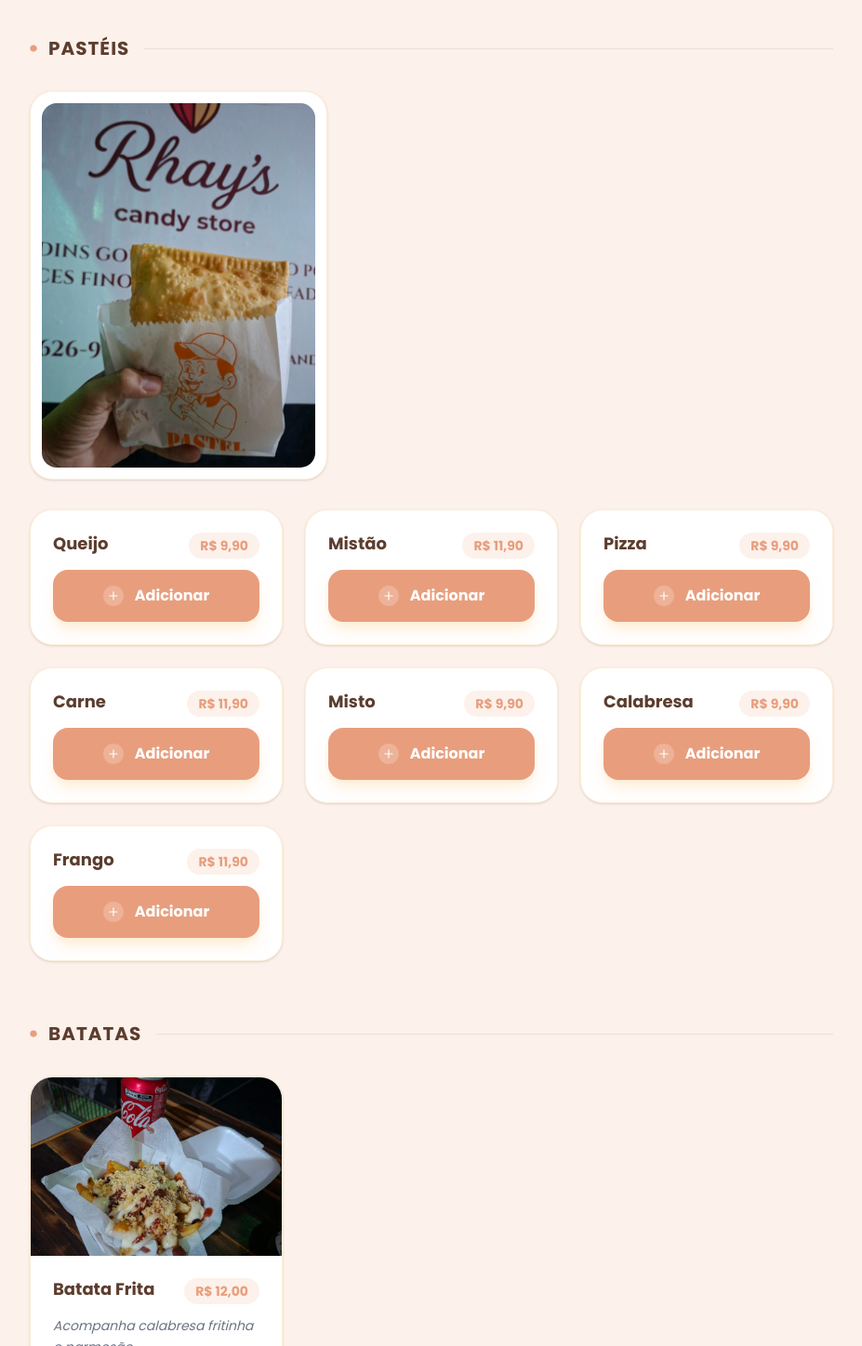
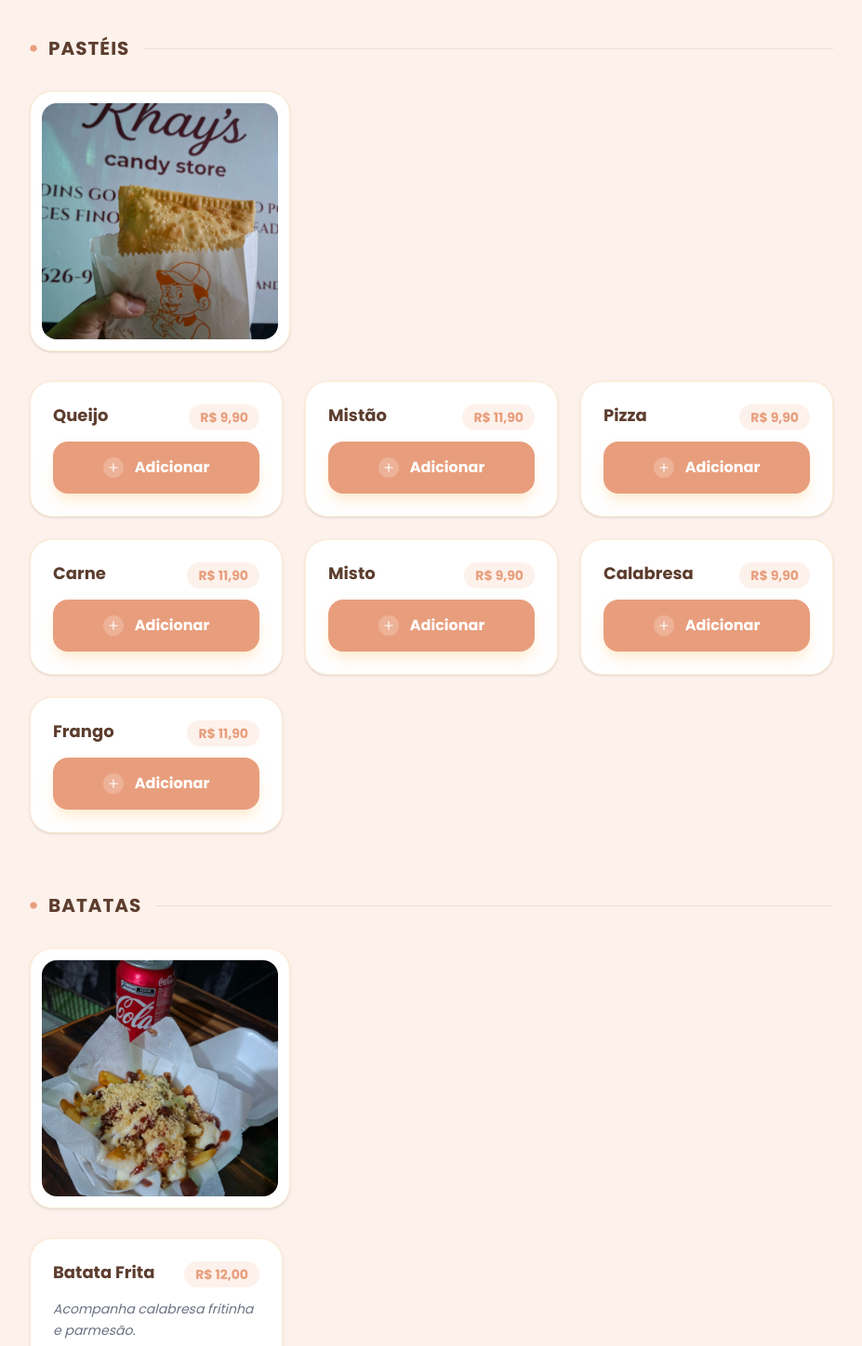
Before and after one commit to daniels1199/Rhay-s-Candy-Store, a React (Vite) app: page / in a window 1280 px wide. Shown: the part 442-1890 px from the top of the page at 93% size, without its empty margins (176-1103 px from the left). Built offline with nearby package versions, Linux system fonts and the light colour scheme; the HTML template or start-up script is replaced by a standard one.

Commit message:
feat: add category image for Batatas
Update category styling to support square images and improve alignment for Doces Finos. Move Batatas image from item-level to category-level configuration for consistency.

```diff
--- a/src/App.tsx
+++ b/src/App.tsx
@@ -158,13 +158,15 @@ const App: React.FC = () => {
                 initial={{ opacity: 0, y: 12 }}
                 whileInView={{ opacity: 1, y: 0 }}
                 viewport={{ once: true }}
-                className="mb-8 bg-white p-3 rounded-3xl shadow-sm border border-orange-100 max-w-xs"
+                className="mb-8 bg-white p-3 rounded-3xl shadow-sm border border-orange-100 w-full max-w-[280px]"
               >
-                <div className="aspect-[3/4] w-full overflow-hidden rounded-2xl bg-[#FDF1EB]">
+                <div className="aspect-square w-full overflow-hidden rounded-2xl bg-[#FDF1EB]">
                   <img
                     src={STORE_CONFIG.CATEGORY_IMAGES[category]}
                     alt={category}
-                    className="w-full h-full object-cover"
+                    className={`w-full h-full object-cover ${
+                      category === 'Doces Finos' ? 'object-[50%_75%]' : 'object-center'
+                    }`}
                     loading="lazy"
                   />
                 </div>
--- a/src/config.ts
+++ b/src/config.ts
@@ -15,6 +15,7 @@ export const STORE_CONFIG = {
   CONTACT_PHONE: '5585996269684',
   CATEGORY_IMAGES: {
     'Pastéis': '/assets/aistudio/WhatsApp_Image_2026-11-12_at_18.57.59_8dfb4087.jpeg',
+    'Batatas': '/assets/aistudio/WhatsApp_Image_2026-11-12_at_18.58.00_3942d3a9.jpeg',
     'Doces Finos': '/assets/aistudio/WhatsApp_Image_2026-11-12_at_18.57.59__1__cfb101fc.jpeg',
   } as Record<string, string>,
   MENU_ITEMS: [
@@ -33,8 +34,7 @@ export const STORE_CONFIG = {
       name: 'Batata Frita',
       price: 12.00,
       category: 'Batatas',
-      description: 'Acompanha calabresa fritinha e parmesão.',
-      image: '/assets/aistudio/WhatsApp_Image_2026-11-12_at_18.58.00_3942d3a9.jpeg'
+      description: 'Acompanha calabresa fritinha e parmesão.'
     },
     /*{
       id: 'b2',
```
